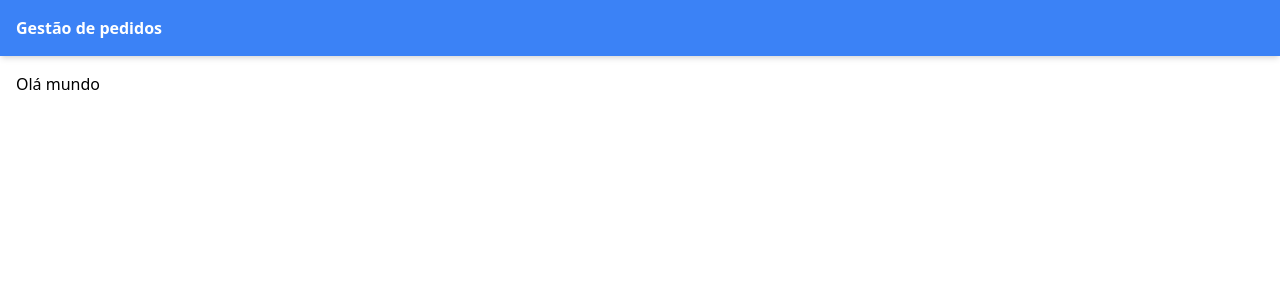
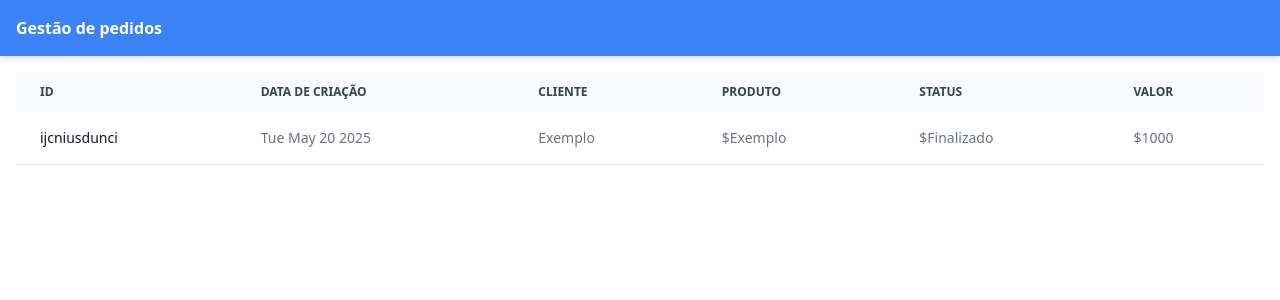
Before and after one commit to gioliveirass/fe-poc, a React (Create React App) app: page / in a window 1280 px wide. Shown: the top 300 px of the page. Built offline with nearby package versions, Linux system fonts and the light colour scheme.

Commit message:
feat: create RequestsTable component

```diff
--- a/src/App.tsx
+++ b/src/App.tsx
@@ -1,4 +1,4 @@
-import router from "./routes";
+import router from "./router";
 import { RouterProvider } from "react-router";
 
 function App() {
--- /dev/null
+++ b/src/components/RequestsTable/index.tsx
@@ -0,0 +1,51 @@
+import IRequests from "../../interfaces/requests.interface";
+
+interface IRequestsTable {
+  requests: IRequests[];
+}
+
+const RequestsTable = ({ requests }: IRequestsTable) => {
+  const columns: string[] = [
+    "ID",
+    "Data de Criação",
+    "Cliente",
+    "Produto",
+    "Status",
+    "Valor",
+  ];
+
+  return (
+    <div className="relative overflow-x-auto">
+      <table className="w-full text-sm text-left rtl:text-right text-gray-500 dark:text-gray-400">
+        <thead className="text-xs text-gray-700 uppercase bg-gray-50 dark:bg-gray-700 dark:text-gray-400">
+          <tr>
+            {columns.map((column) => (
+              <th scope="col" className="px-6 py-3">
+                {column}
+              </th>
+            ))}
+          </tr>
+        </thead>
+        <tbody>
+          {requests.map((request) => (
+            <tr className="bg-white border-b dark:bg-gray-800 dark:border-gray-700 border-gray-200">
+              <th
+                scope="row"
+                className="px-6 py-4 font-medium text-gray-900 whitespace-nowrap dark:text-white"
+              >
+                {request.id}
+              </th>
+              <td className="px-6 py-4">{request.createdAt.toDateString()}</td>
+              <td className="px-6 py-4">{request.client}</td>
+              <td className="px-6 py-4">${request.product}</td>
+              <td className="px-6 py-4">${request.status}</td>
+              <td className="px-6 py-4">${request.value}</td>
+            </tr>
+          ))}
+        </tbody>
+      </table>
+    </div>
+  );
+};
+
+export default RequestsTable;
--- /dev/null
+++ b/src/interfaces/requests.interface.ts
@@ -0,0 +1,10 @@
+interface IRequests {
+  id: string;
+  client: string;
+  product: string;
+  value: number;
+  status: "Pendente" | "Processando" | "Finalizado";
+  createdAt: Date;
+}
+
+export default IRequests;
--- a/src/pages/Homepage/index.tsx
+++ b/src/pages/Homepage/index.tsx
@@ -1,5 +1,20 @@
+import IRequests from "../../interfaces/requests.interface";
+import React, { useState } from "react";
+import RequestsTable from "../../components/RequestsTable";
+
 const Homepage = () => {
-  return <>Olá mundo</>;
+  const [requests, setRequests] = useState<IRequests[]>([
+    {
+      client: "Exemplo",
+      createdAt: new Date(),
+      id: "ijcniusdunci",
+      product: "Exemplo",
+      status: "Finalizado",
+      value: 1000,
+    },
+  ]);
+
+  return <RequestsTable requests={requests} />;
 };
 
 export default Homepage;
```
Also changed, not shown: src/router.tsx (renamed from src/routes.tsx).
